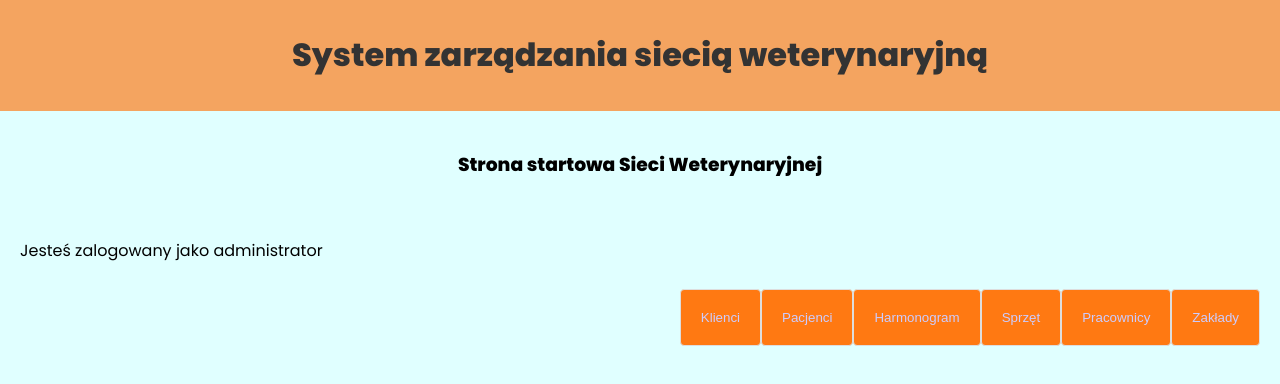
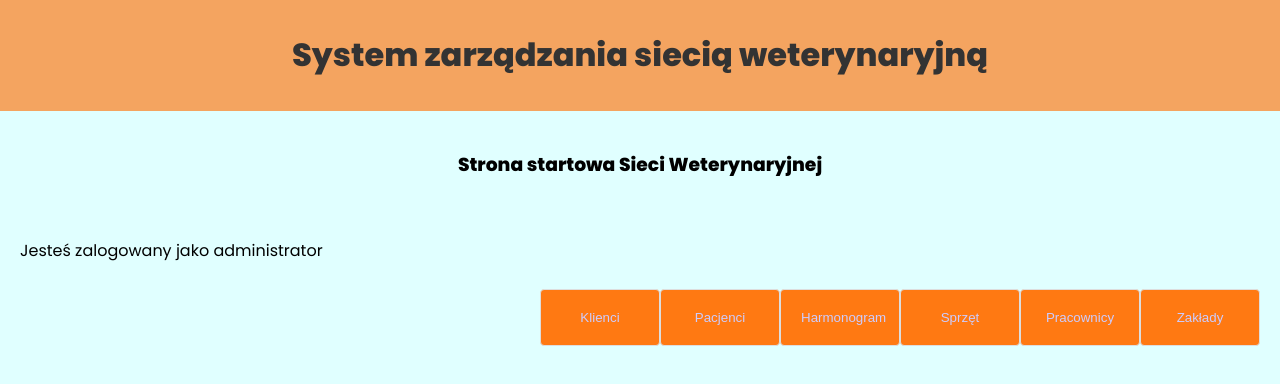
Before and after one commit to vet-agh/VET, a React (Create React App) app in the folder frontend/: page / in a window 1280 px wide. Shown: the top 384 px of the page. Built offline with nearby package versions, Linux system fonts and the light colour scheme.

Commit message:
VET-62 Unified width for buttons

```diff
--- a/frontend/src/index.css
+++ b/frontend/src/index.css
@@ -147,6 +147,7 @@ div.error {
 
 .NavigationButtons input{
   background-color: #FF7912;
+  width: 120px;
   padding: 20px;
   color: #CCCCFF;
   cursor: pointer;
```
